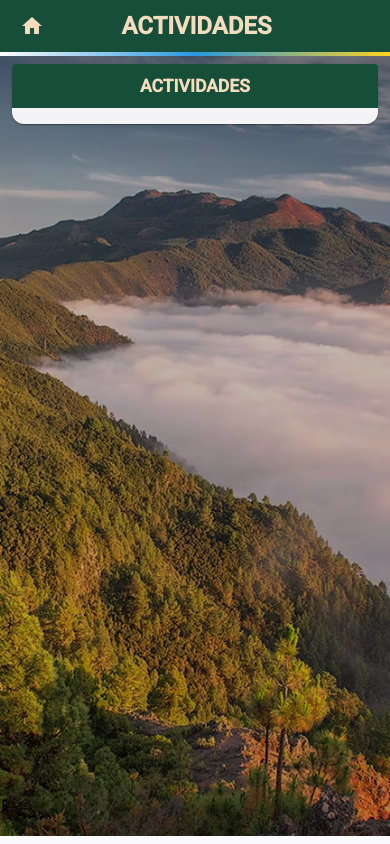
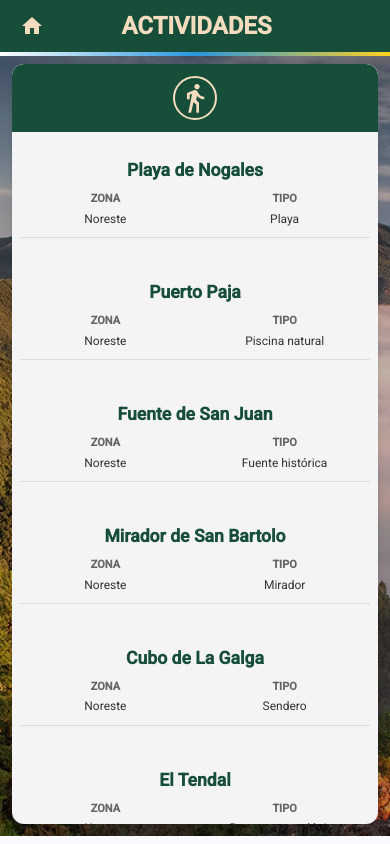
Before and after one commit to Fabian9128/lapalma-guide-app, an Angular app: page /actividades in a window 390 px wide. Built offline with nearby package versions, Linux system fonts and the light colour scheme.

Commit message:
FGO: Fill actividades from json

```diff
--- a/src/app/pages/actividades/actividades.component.html
+++ b/src/app/pages/actividades/actividades.component.html
@@ -1,11 +1,37 @@
 <div class="page-container">
-
   <mat-card class="information-container">
     <div class="information-header">
-      <h1>ACTIVIDADES</h1>
+      <h1>
+        <mat-icon>directions_walk</mat-icon>
+      </h1>
     </div>
 
     <div class="information-content">
+      <div class="restaurante-item" *ngFor="let r of actividades; let last = last">
+        <div class="restaurante-nombre">
+          <a *ngIf="r.url"
+             [href]="r.url"
+             target="_blank"
+             rel="noopener noreferrer"
+             class="enlace">
+            <h2>{{ r.nombre }}</h2>
+          </a>
+          <h2 *ngIf="!r.url">{{ r.nombre }}</h2>
+        </div>
+
+        <div class="restaurante-datos">
+          <div class="dato">
+            <span class="dato-titulo">Zona</span>
+            <span class="dato-valor">{{ r.zona }}</span>
+          </div>
+          <div class="dato">
+            <span class="dato-titulo">Tipo</span>
+            <span class="dato-valor">{{ r.tipo }}</span>
+          </div>
+        </div>
+
+        <hr class="separator" *ngIf="!last" />
+      </div>
     </div>
   </mat-card>
 </div>
--- a/src/app/pages/actividades/actividades.component.scss
+++ b/src/app/pages/actividades/actividades.component.scss
@@ -4,14 +4,17 @@
   display: flex;
   flex-direction: column;
   box-sizing: border-box;
-  height: auto;
+  height: 87vh;
+  border-radius: 12px;
+  box-shadow: 0 2px 6px rgba(0, 0, 0, 0.1);
+  overflow: hidden;
 }
 
 .information-header {
   background-color: var(--color-primary);
   color: var(--color-secondary);
   padding: 12px;
-  border-radius: 4px 4px 0 0;
+  border-radius: 12px 12px 0 0;
   text-align: center;
 }
 
@@ -25,41 +28,169 @@
   padding: 16px;
   font-size: 14px;
   color: #333;
-  line-height: 1.5;
+  line-height: 1.6;
   overflow-y: auto;
   box-sizing: border-box;
+  width: 100%;
+}
+
+.restaurante-item {
+  display: flex;
+  flex-direction: column;
+  padding: 16px 0;
+  width: 100%;
+  border-radius: 8px;
+  transition: background 0.2s ease;
+}
+
+.restaurante-item:hover {
+  background: rgba(0, 0, 0, 0.03);
+}
+
+.restaurante-nombre {
+  text-align: center;
+  margin-bottom: 6px;
+}
+
+.restaurante-nombre a {
+  text-decoration: none;
+  display: inline-block;
+  background-color: var(--color-secondary);
+  color: var(--color-primary);
+  padding: 6px 12px;
+  border: 1px solid var(--color-primary);
+  border-radius: 8px;
+  font-weight: 600;
+  transition: all 0.2s ease;
+  box-shadow: 0 1px 2px rgba(0, 0, 0, 0.05);
+}
+
+.restaurante-nombre a:hover {
+  background-color: var(--color-secondary);
+  border-color: var(--color-primary);
+  transform: scale(1.03);
+  box-shadow: 0 2px 5px var(--color-primary);
+  text-decoration: none;
+}
+
+.restaurante-nombre mat-icon {
+  font-size: 18px;
+  color: var(--color-primary);
+  vertical-align: middle;
+}
+.restaurante-nombre h2 {
+  font-size: 1.2rem;
+  font-weight: 600;
+  margin: 0;
+  color: var(--color-primary);
+}
+
+.restaurante-datos {
+  display: grid;
+  grid-template-columns: repeat(auto-fit, minmax(160px, 1fr));
+  column-gap: 20px;
+  row-gap: 6px;
+  align-items: start;
+  text-align: center;
+  justify-content: space-between;
+  width: 100%;
+}
+
+.dato {
+  display: flex;
+  flex-direction: column;
+  gap: 2px;
+}
+
+.dato-titulo {
+  font-size: 12px;
+  font-weight: 600;
+  color: #666;
+  text-transform: uppercase;
+}
+
+.dato-valor {
+  font-size: 14px;
+  color: #333;
+  word-break: break-word;
+}
+
+.enlace {
+  color: var(--color-primary);
+  text-decoration: none;
+  font-weight: 500;
+  transition: color 0.15s ease;
+}
+
+.enlace:hover {
+  text-decoration: underline;
+  color: #1a73e8;
+}
+
+.separator {
+  border: none;
+  border-top: 1px solid #ddd;
+  margin: 12px 0 6px 0;
+}
+
+.information-header mat-icon {
+  color: var(--color-secondary);
+  border: 2px solid var(--color-secondary);
+  border-radius: 50%;
+  padding: 8px;
+  font-size: 32px;
+  display: inline-flex;
+  align-items: center;
+  justify-content: center;
 }
 
 @media (max-width: 768px) {
   .information-container {
-    height: auto;
+    height: 90vh;
     margin: 12px auto;
-  }
-
-  .information-header h1 {
-    font-size: 1.2rem;
   }
 
   .information-content {
     padding: 12px;
     font-size: 13px;
   }
+
+  .restaurante-datos {
+    grid-template-columns: repeat(auto-fit, minmax(120px, 1fr));
+    column-gap: 12px;
+    row-gap: 4px;
+  }
+
+  .restaurante-nombre h2 {
+    font-size: 1.1rem;
+  }
 }
 
 @media (max-width: 480px) {
   .information-container {
     margin: 8px auto;
-    height: auto;
-    min-height: 0;
-  }
-
-  .information-header h1 {
-    font-size: 1.1rem;
+    height: 90vh;
   }
 
   .information-content {
     padding: 8px;
     font-size: 12px;
-    flex: none;
+  }
+
+  .separator {
+    margin: 8px 0;
+  }
+
+  .restaurante-datos {
+    grid-template-columns: repeat(auto-fit, minmax(100px, 1fr));
+    column-gap: 8px;
+  }
+
+  .dato-titulo {
+    font-size: 11px;
+  }
+
+  .dato-valor {
+    font-size: 12px;
   }
 }
--- a/src/app/pages/actividades/actividades.component.ts
+++ b/src/app/pages/actividades/actividades.component.ts
@@ -1,12 +1,36 @@
-import { Component } from '@angular/core';
+import { Component, OnInit } from '@angular/core';
+// MODULES
 import { CommonModule } from '@angular/common';
 import { MatCardModule } from '@angular/material/card';
+import { MatIconModule } from '@angular/material/icon';
+import { HttpClient } from '@angular/common/http';
+
+interface Actividad {
+  zona: string;
+  nombre: string;
+  tipo: string;
+  precio: string;
+  url: string;
+}
 
 @Component({
   selector: 'app-actividades',
   standalone: true,
-  imports: [CommonModule, MatCardModule],
+  imports: [CommonModule, MatCardModule, MatIconModule],
   templateUrl: './actividades.component.html',
   styleUrls: ['./actividades.component.scss'],
 })
-export class ActividadesComponent {}
+export class ActividadesComponent implements OnInit
+{
+  actividades: Actividad[] = [];
+
+  constructor(private http: HttpClient) {}
+
+  ngOnInit(): void {
+    this.http
+      .get<Actividad[]>('assets/data/actividades.json')
+      .subscribe((data) => {
+        this.actividades = data;
+      });
+  }
+}
```
